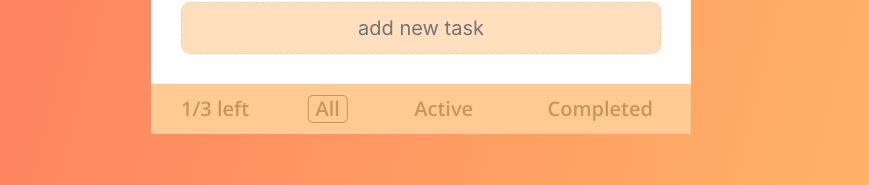
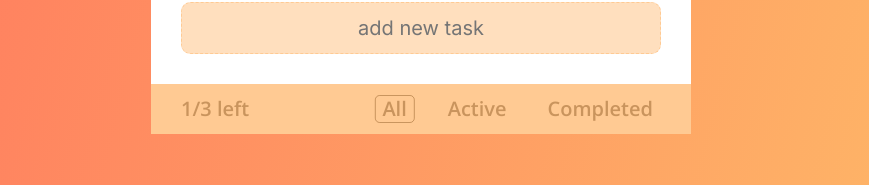
Before and after one commit to Novik-Artem/todo-vue, a Vue app: page / in a window 1280 px wide. Shown: the part 403-588 px from the top of the page, without its empty margins (219-1088 px from the left). Built offline with nearby package versions, Linux system fonts and the light colour scheme.

Commit message:
TD-3: - fix comments

```diff
--- a/src/App.vue
+++ b/src/App.vue
@@ -9,9 +9,9 @@
 </template>
 
 <script>
-import Header from "./components/atoms/Header.vue";
-import Content from "./components/organisms/Content.vue";
-import Footer from "./components/organisms/Footer.vue";
+import Header from "@/components/atoms/Header.vue";
+import Content from "@/components/organisms/Content.vue";
+import Footer from "@/components/organisms/Footer.vue";
 export default {
   components: {
     Header,
--- a/src/components/atoms/Tab.vue
+++ b/src/components/atoms/Tab.vue
@@ -1,13 +1,15 @@
 <template>
-  <div>
+  <label :class="$style.label">
     <input :class="$style.radio" type="radio" :checked="isChosen" />
     <span :class="$style.fake"></span>
-  </div>
+    <span :class="$style.item">{{ tabText }}</span>
+  </label>
 </template>
 
 <script>
 export default {
   props: {
+    tabText: String,
     isChosen: Boolean,
   },
 };
@@ -15,6 +17,32 @@ export default {
 
 <style lang="scss" module>
 @import "@/assets/styles/style.scss";
+.label {
+  margin: 0 1.56rem 0 0;
+  position: relative;
+  cursor: pointer;
+  &:last-child {
+    margin: 0;
+  }
+  .item {
+    @include openSans;
+    color: $rgba;
+    padding: 0.5rem;
+    @media (max-width: 25rem) {
+      font-size: 1.13rem;
+      padding: 0.25rem;
+    }
+    @media (max-width: 21.25rem) {
+      font-size: 1rem;
+      padding: 0.25rem;
+    }
+  }
+  @media (max-width: 28.75rem) {
+    margin: 0 0.5rem 0 0;
+  }
+  @media (max-width: 25rem) {
+    margin: 0;
+  }
   .fake:before {
     content: "";
     position: absolute;
@@ -34,4 +62,5 @@ export default {
   .radio:checked + .fake:before {
     opacity: 1;
   }
+}
 </style>
--- a/src/components/molecules/TabList.vue
+++ b/src/components/molecules/TabList.vue
@@ -1,18 +1,37 @@
 <template>
-  <form :class="$style.menu">
-    <label :class="$style.label">
-      <Tab :isChosen="isChosen" />
-      <span :class="$style.item">{{ tabText }}</span>
-    </label>
-  </form>
+  <div :class="$style.menu">
+    <Tab
+      v-for="tab in tabs"
+      :key="tab.id"
+      :tabText="tab.text"
+      :isChosen="tab.isChosen"
+    />
+  </div>
 </template>
 
 <script>
 import Tab from "@/components/atoms/Tab.vue";
 export default {
-  props: {
-    tabText: String,
-    isChosen: Boolean,
+  data() {
+    return {
+      tabs: [
+        {
+          id: 1,
+          text: "All",
+          isChosen: true,
+        },
+        {
+          id: 2,
+          text: "Active",
+          isChosen: false,
+        },
+        {
+          id: 3,
+          text: "Completed",
+          isChosen: false,
+        },
+      ],
+    };
   },
   components: {
     Tab,
@@ -21,35 +40,7 @@ export default {
 </script>
 
 <style lang="scss" module>
-@import "@/assets/styles/style.scss";
 .menu {
   display: flex;
-  .label {
-    margin: 0 1.56rem 0 0;
-    position: relative;
-    cursor: pointer;
-    &:last-child {
-      margin: 0;
-    }
-    .item {
-      @include openSans;
-      color: $rgba;
-      padding: 0.5rem;
-      @media (max-width: 25rem) {
-        font-size: 1.13rem;
-        padding: 0.25rem;
-      }
-      @media (max-width: 21.25rem) {
-        font-size: 1rem;
-        padding: 0.25rem;
-      }
-    }
-    @media (max-width: 28.75rem) {
-      margin: 0 0.5rem 0 0;
-    }
-    @media (max-width: 25rem) {
-      margin: 0;
-    }
-  }
 }
 </style>
--- a/src/components/organisms/Content.vue
+++ b/src/components/organisms/Content.vue
@@ -7,15 +7,6 @@
 <script>
 import TasksList from "@/components/organisms/TasksList.vue";
 export default {
-  data() {
-    return {
-      tasks: [
-        { text: "Task1" },
-        { text: "loremdd shgfdgdgfsdjzgdfjz ddddddddddd" },
-        { text: "Task3" },
-      ],
-    };
-  },
   components: {
     TasksList,
   },
--- a/src/components/organisms/Footer.vue
+++ b/src/components/organisms/Footer.vue
@@ -1,39 +1,13 @@
 <template>
   <div :class="$style.footer">
     <div :class="$style.counter">1/3 left</div>
-    <TabList
-      v-for="tab in tabs"
-      :key="tab.id"
-      :tabText="tab.text"
-      :isChosen="tab.isChosen"
-    />
+    <TabList />
   </div>
 </template>
 
 <script>
 import TabList from "@/components/molecules/TabList.vue";
 export default {
-  data() {
-    return {
-      tabs: [
-        {
-          id: 1,
-          text: "All",
-          isChosen: true,
-        },
-        {
-          id: 2,
-          text: "Active",
-          isChosen: false,
-        },
-        {
-          id: 3,
-          text: "Completed",
-          isChosen: false,
-        },
-      ],
-    };
-  },
   components: {
     TabList,
   },
```
Lines whose indentation alone changed are shown as unchanged.
